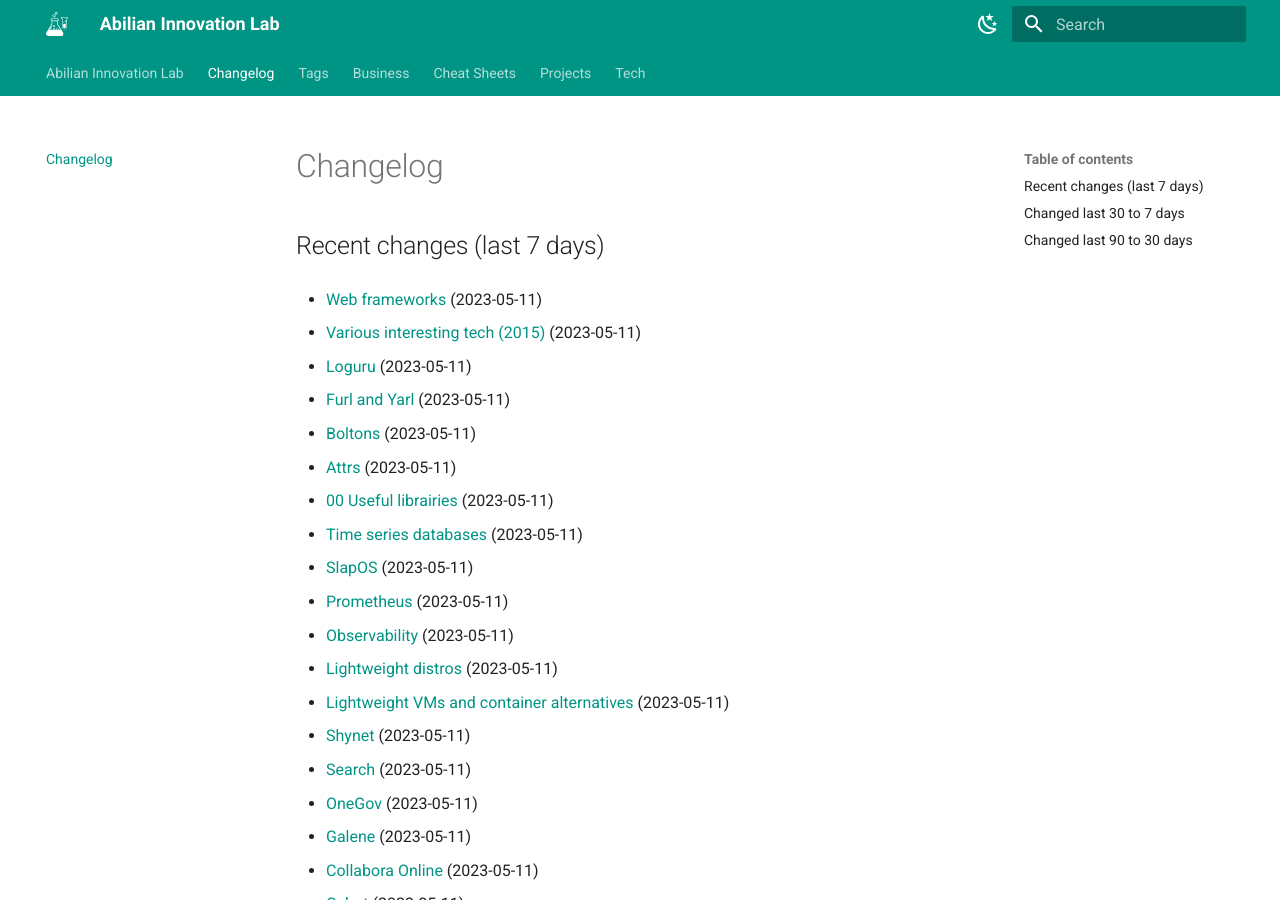
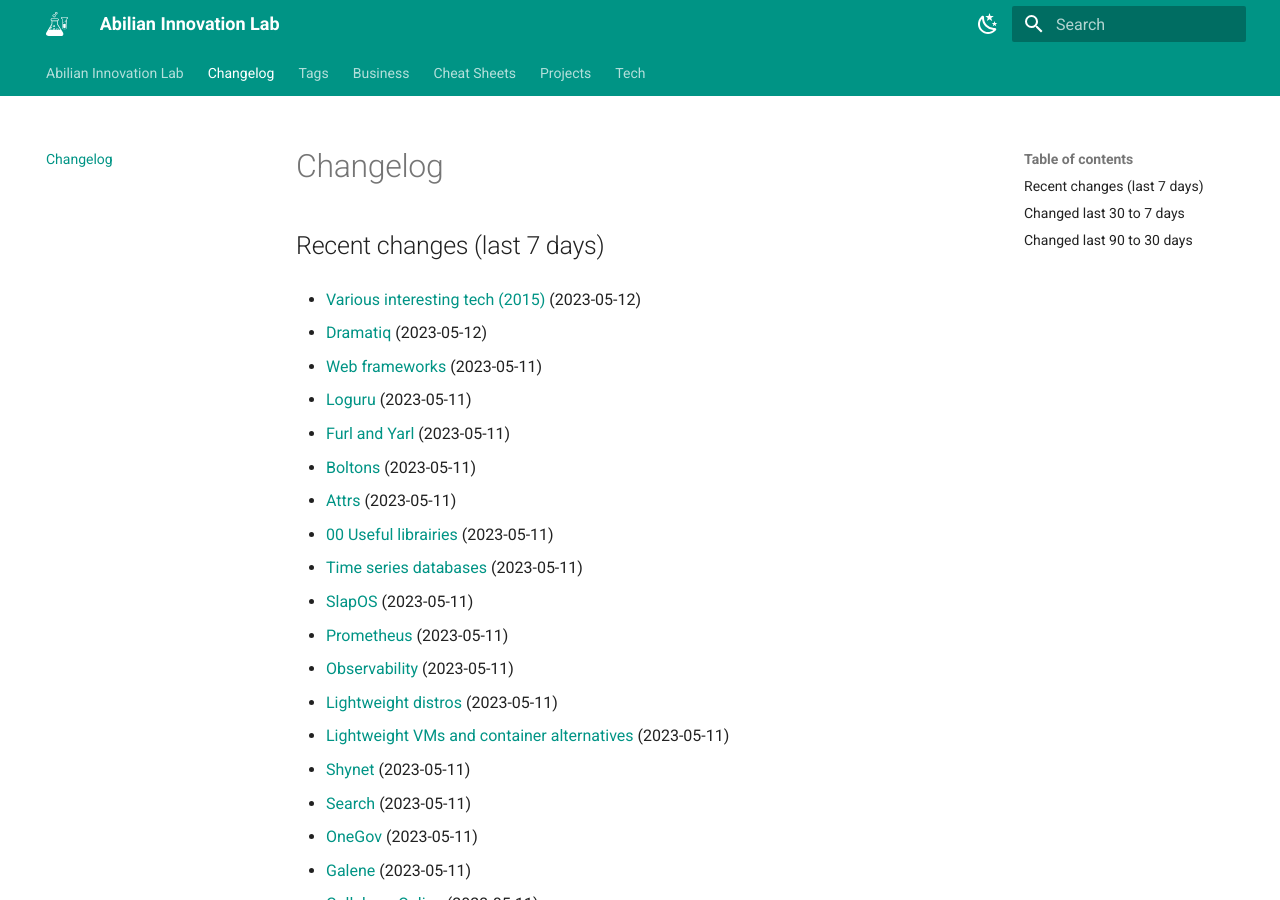
Before and after one commit to abilian/lab.abilian.com, an MkDocs documentation site: the page built from docs/changelog.md, in a window 1280 px wide and 900 px high. Built offline with MkDocs 1.6.1 and Material for MkDocs 9.7.7, drawn with Linux system fonts in a browser that asks for light colours; comment, search, counter and statistics services are not loaded.

Commit message:
rename directories.

```diff
--- a/docs/changelog.md
+++ b/docs/changelog.md
@@ -2,9 +2,11 @@
 
 ## Recent changes (last 7 days)
 
+- [Various interesting tech (2015)](/Tech/Python/Various interesting tech (2015)/) (2023-05-12)
+
+- [Dramatiq](/Tech/Python/Useful Libraries/Dramatiq/) (2023-05-12)
+
 - [Web frameworks](/Tech/Web/Web (back-end)/Web frameworks/) (2023-05-11)
-
-- [Various interesting tech (2015)](/Tech/Python/Various interesting tech (2015)/) (2023-05-11)
 
 - [Loguru](/Tech/Python/Useful Libraries/Loguru/) (2023-05-11)
 
```
Also changed, not shown: docs/Tech/Programming Languages/Datalog.md (renamed from docs/Tech/Programming languages/Datalog.md), docs/Tech/Programming Languages/Rust.md (renamed from docs/Tech/Programming languages/Rust.md), docs/Tech/Programming Languages/Zig.md (renamed from docs/Tech/Programming languages/Zig.md), docs/Tech/Programming Techniques/Assertions.md (renamed from docs/Tech/Programming techniques/Assertions.md), docs/Tech/Programming Techniques/BDD.md (renamed from docs/Tech/Programming techniques/BDD.md), docs/Tech/Programming Techniques/Code generation.md (renamed from docs/Tech/Programming techniques/Code generation.md), docs/Tech/Programming Techniques/Compilers.md (renamed from docs/Tech/Programming techniques/Compilers.md), docs/Tech/Programming Techniques/Distributed computing.md (renamed from docs/Tech/Programming techniques/Distributed computing.md), docs/Tech/Programming Techniques/Plugins.md (renamed from docs/Tech/Programming techniques/Plugins.md), docs/Tech/Programming Techniques/Quick learn languages.md (renamed from docs/Tech/Programming techniques/Quick learn languages.md), docs/Tech/Programming Techniques/Rule-based programming.md (renamed from docs/Tech/Programming techniques/Rule-based programming.md).
